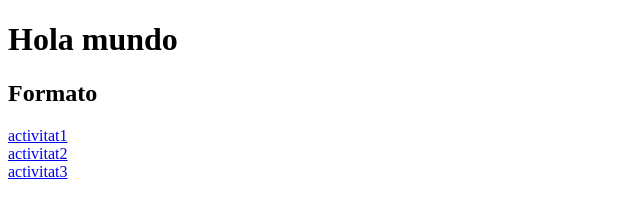
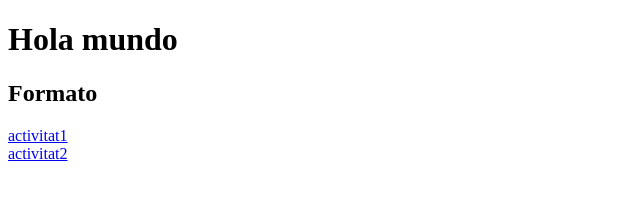
Before and after one commit to Martinez2005/meva-pagina-en-internet, a plain HTML site: page index.html in a window 1280 px wide. Shown: the full height of the page, 0-640 px from the left. Drawn offline with Linux system fonts and the light colour scheme.

Commit message:
Deploying to gh-pages from @ Martinez2005/meva-pagina-en-internet@2e23d7841388c281c56b265b4541e5efe7dcb661 🚀

```diff
--- a/index.html
+++ b/index.html
@@ -10,6 +10,5 @@
     <h2>Formato</h2>
     <a href="Formato/activitat1.html">activitat1</a><br>
     <a href="Formato/activitat2.html">activitat2</a><br>
-    <a href="Formato/activitat3.html">activitat3</a><br>
 </body>
 </html>
```
